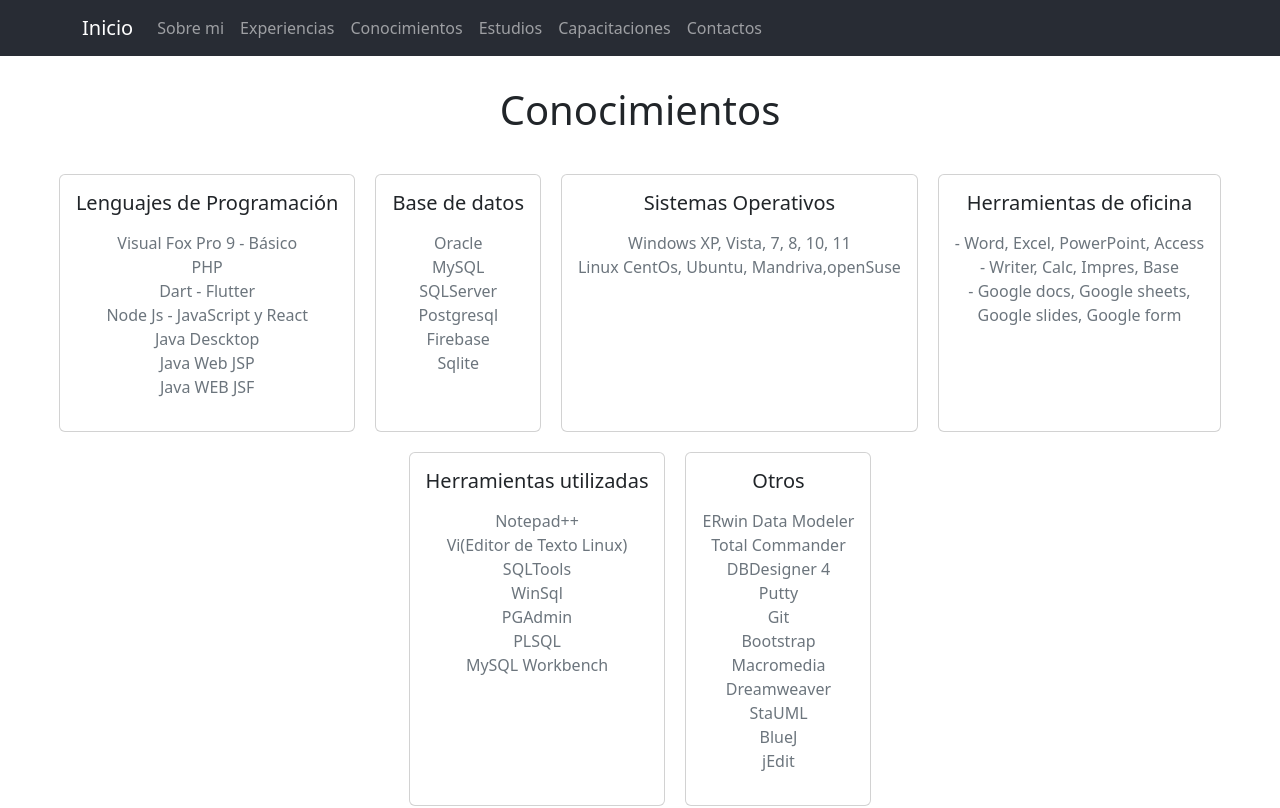
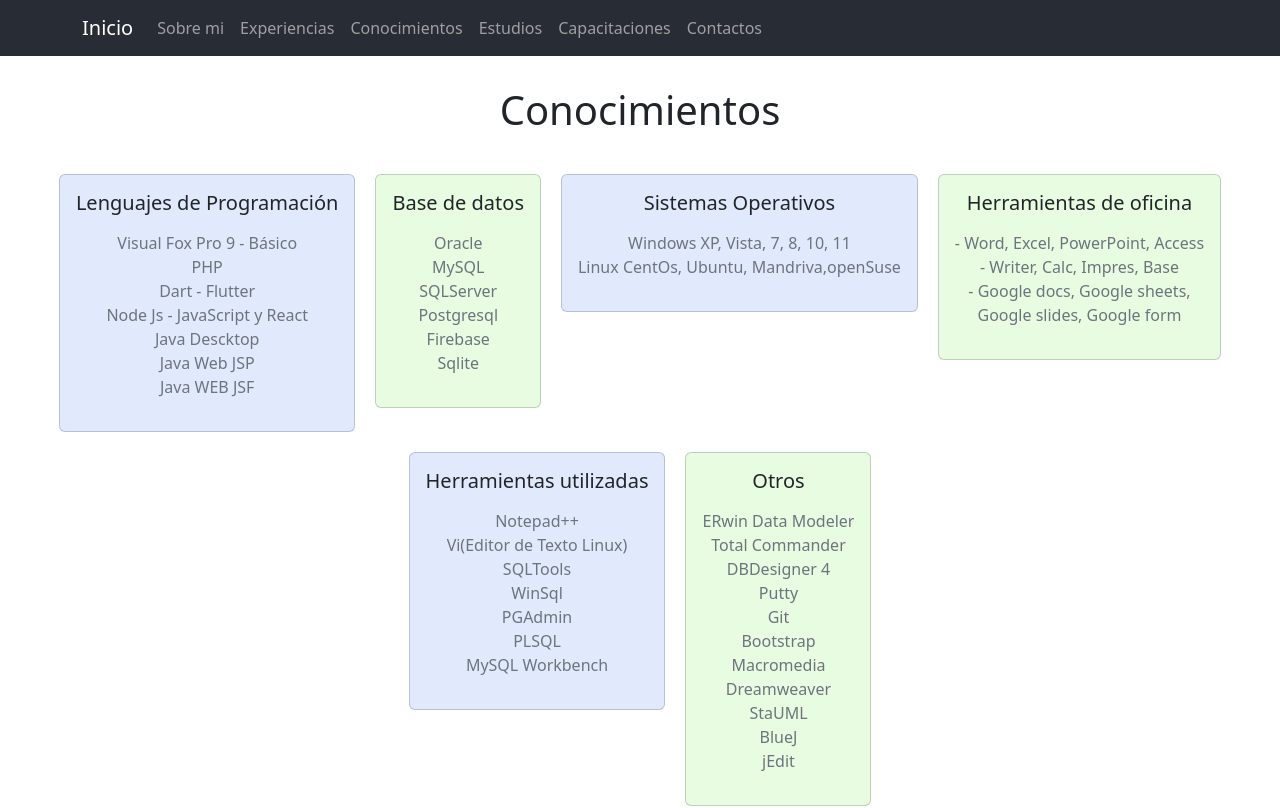
Before and after one commit to poravv/app-port-curricular-avvc, a React (Create React App) app: page /Conocimientos in a window 1280 px wide. Shown: the top 808 px of the page. Built offline with nearby package versions, Linux system fonts and the light colour scheme.

Commit message:
Agregado draggable para dinamismo

```diff
--- a/package.json
+++ b/package.json
@@ -3,6 +3,7 @@
   "version": "0.1.0",
   "private": true,
   "dependencies": {
+    "@hello-pangea/dnd": "^16.3.0",
     "@testing-library/jest-dom": "^5.16.5",
     "@testing-library/react": "^13.4.0",
     "@testing-library/user-event": "^13.5.0",
@@ -10,8 +11,10 @@
     "cdbreact": "^1.5.3",
     "mdb-react-ui-kit": "^4.2.0",
     "react": "^18.2.0",
+    "react-beautiful-dnd": "^13.1.1",
     "react-bootstrap": "^2.5.0",
     "react-dom": "^18.2.0",
+    "react-draggable": "^4.4.5",
     "react-icons": "^4.4.0",
     "react-router-dom": "^6.4.2",
     "react-scripts": "5.0.1",
--- a/src/App.css
+++ b/src/App.css
@@ -74,3 +74,32 @@
 .iconos {
   color: #B5B7C6;
 }
+
+
+.task-container {
+  /* border: 1px dotted pink; */
+  margin: 0;
+  list-style: none;
+  padding: 5px;
+  border-radius: 5px;
+  font-size: 3rem;
+
+  display: inline-flex;
+  flex-direction: column;
+}
+
+.task-item {
+  color: rgb(250, 82, 52);
+  box-shadow: 0px 2px 4px #4a4c4e;
+  border-radius: 5px;
+  padding: 0.3em 0.5em;
+  background-color: whitesmoke;
+  text-align: center;
+  margin: 5px;
+  border: 2px solid transparent;
+}
+
+.task-item:focus {
+  outline: none;
+  border: 2px solid #4a9af5;
+}
--- a/src/App.js
+++ b/src/App.js
@@ -5,9 +5,7 @@
 function App() {
   return (
     <div className="App">
-
       <NavigatorBar/>
-
       <footer>
       <Footer />
       </footer>
--- a/src/componentes/Conocimientos.js
+++ b/src/componentes/Conocimientos.js
@@ -1,11 +1,10 @@
-
-import MyCard from './card/MyCard';
-
-function Conocimientos() {
+import { useState } from 'react';
+import MyCard from '../componentes/card/MyCard';
+import { DragDropContext, Droppable, Draggable } from "@hello-pangea/dnd";
 
 const listaConocimientos = [
-
     {
+        id: "1",
         titulo: "Lenguajes de Programación",
         lista: `Visual Fox Pro 9 - Básico
         PHP
@@ -16,6 +15,7 @@
         Java WEB JSF`
     },
     {
+        id: "2",
         titulo: "Base de datos",
         lista: `Oracle
         MySQL
@@ -25,11 +25,13 @@
         Sqlite`
     },
     {
+        id: "3",
         titulo: "Sistemas Operativos",
         lista: `Windows XP, Vista, 7, 8, 10, 11
         Linux CentOs, Ubuntu, Mandriva,openSuse`
     },
     {
+        id: "4",
         titulo: "Herramientas de oficina",
         lista: `- Word, Excel, PowerPoint, Access
         - Writer, Calc, Impres, Base
@@ -37,6 +39,7 @@
         Google slides, Google form`
     },
     {
+        id: "5",
         titulo: "Herramientas utilizadas",
         lista: `Notepad++
         Vi(Editor de Texto Linux)
@@ -47,6 +50,7 @@
         MySQL Workbench`
     },
     {
+        id: "6",
         titulo: "Otros",
         lista: `ERwin Data Modeler
         Total Commander
@@ -62,16 +66,65 @@
     },
 ];
 
+const reorder = (list, startIndex, endIndex) => {
+    const result = [...list];
+    const [removed] = result.splice(startIndex, 1);
+    result.splice(endIndex, 0, removed);
+
+    return result;
+};
+
+
+function Conocimientos() {
+    const [tasks, setTasks] = useState(listaConocimientos);
     return (
         <>
             <section>
-                <h1 style={{ display: `flex`, justifyContent: `center`,margin:`30px` }}>Conocimientos</h1>
-                <div style={{ flexWrap: `wrap`, display: `flex`, justifyContent: `center` }}>
-                    {
-                        listaConocimientos.map((conocimientos) => {
-                            return <MyCard titulo={conocimientos.titulo} lista={conocimientos.lista} />
-                        })
+                <h1 style={{ display: `flex`, justifyContent: `center`, margin: `30px` }}>Conocimientos</h1>
+                <div >
+                    <DragDropContext
+                        onDragEnd={(result) => {
+                            const { source, destination } = result;
+                            if (!destination) {
+                                return;
                             }
+                            if (
+                                source.index === destination.index &&
+                                source.droppableId === destination.droppableId
+                            ) {
+                                return;
+                            }
+
+                            setTasks((prevTasks) =>
+                                reorder(prevTasks, source.index, destination.index)
+                            );
+                        }}
+                    >
+                            <Droppable droppableId="tasks">
+                                {(droppableProvided) => (
+                                    <div
+                                        {...droppableProvided.droppableProps}
+                                        ref={droppableProvided.innerRef}
+                                        style={{ flexWrap: `wrap`, display: `flex`, justifyContent: `center` }}
+                                    >
+                                        {tasks.map((task, index) => (
+                                            <Draggable key={task.id} draggableId={task.id} index={index}>
+                                                {(draggableProvided) => (
+                                                    <div
+                                                        {...draggableProvided.draggableProps}
+                                                        ref={draggableProvided.innerRef}
+                                                        {...draggableProvided.dragHandleProps}
+                                                    >
+                                                        <MyCard titulo={task.titulo} lista={task.lista} color={(index%2===0?'#E1E9FC':'#E7FCE1')} />
+                                                    </div>
+                                                )}
+                                            </Draggable>
+                                        ))}
+                                        {droppableProvided.placeholder}
+                                    </div>
+                                )}
+                            </Droppable>
+                    </DragDropContext>
                 </div>
             </section>
         </>
--- a/src/componentes/Experiencias.js
+++ b/src/componentes/Experiencias.js
@@ -1,15 +1,16 @@
 
+import { useState } from 'react';
 import MyCard from '../componentes/card/MyCard';
-
-function Experiencias() {
+import { DragDropContext, Droppable, Draggable } from "@hello-pangea/dnd";
 
 const listaExperiencias = [
     {
-            titulo:"One S.R.L",
-            adicional:"Marzo 2015-Hasta la fecha",
-            contenido:`Servicios Informáticos - Hardware y Software
+        id: "1",
+        titulo: "One S.R.L",
+        adicional: "Marzo 2015-Hasta la fecha",
+        contenido: `Servicios Informáticos - Hardware y Software
         Proyectos: Migración de base de datos OnDemand. Depuración de datos, E-Kuatia.`,
-            lista:`-Participación en tareas de Relevamiento de Datos
+        lista: `-Participación en tareas de Relevamiento de Datos
         -Diseño Lógico y Físico de Sistemas.
         -Control de Calidad del Producto Final.
         -Capacitación a Desarrolladores.
@@ -17,15 +18,17 @@
         -Sistema de Gestión One.`,
     },
     {
-            titulo:"Universidad Autónoma San Sebastián de San Lorenzo",
-            adicional:"Junio 2019 – diciembre 2021",
-            contenido:`Educación Universitaria
+        id: "2",
+        titulo: "Universidad Autónoma San Sebastián de San Lorenzo",
+        adicional: "Junio 2019 – diciembre 2021",
+        contenido: `Educación Universitaria
         Docente de Informática Empresarial`
     },
     {
-            titulo:"Freelancer",
-            adicional:"2020 - Hasta la fecha",
-            contenido:`Desarrollo de Apps y sistemas web`,
+        id: "3",
+        titulo: "Freelancer",
+        adicional: "2020 - Hasta la fecha",
+        contenido: `Desarrollo de Apps y sistemas web`,
         lista: `-Elaboración de Diagrama entidad relación
         -Configuración de servidores de base de datos privado con ip publica
         -Desarrollo de Servicios Rest con NodeJs, ORM Sequelize y base de datos MYSQL
@@ -36,20 +39,66 @@
     }
 ];
 
+const reorder = (list, startIndex, endIndex) => {
+    const result = [...list];
+    const [removed] = result.splice(startIndex, 1);
+    result.splice(endIndex, 0, removed);
+
+    return result;
+};
+
+function Experiencias() {
+
+    const [tasks, setTasks] = useState(listaExperiencias);
     return (
         <section>
-            <h1 style={{display: `flex`, justifyContent: `center`,margin:`30px` }}>Experiencias</h1>
-            <div className="container d-flex justify-content-center">
-            <div className="column">
-                <div className="row-md-4">
-                    {
-                        listaExperiencias.map((experiencia) => {
-                            return <MyCard titulo={experiencia.titulo} lista={experiencia.lista} adicional={experiencia.adicional} contenido={experiencia.contenido} />
-                        })
+            <DragDropContext
+            onDragEnd={(result) => {
+                const { source, destination } = result;
+                if (!destination) {
+                    return;
                 }
+                if (
+                    source.index === destination.index &&
+                    source.droppableId === destination.droppableId
+                ) {
+                    return;
+                }
+
+                setTasks((prevTasks) =>
+                    reorder(prevTasks, source.index, destination.index)
+                );
+            }}
+        >
+            <div className="app">
+            <h1 style={{ display: `flex`, justifyContent: `center`,margin:`30px` }}>Experiencias</h1>
+                <Droppable droppableId="tasks">
+                    {(droppableProvided) => (
+                        <ul
+                            {...droppableProvided.droppableProps}
+                            ref={droppableProvided.innerRef}
+                            //className="task-container"
+                        >
+                            {tasks.map((task, index) => (
+                                <Draggable key={task.id} draggableId={task.id} index={index}>
+                                    {(draggableProvided) => (
+                                        <div
+                                            {...draggableProvided.draggableProps}
+                                            ref={draggableProvided.innerRef}
+                                            {...draggableProvided.dragHandleProps}
+                                            //className="task-item"
+                                        >
+                                            <MyCard titulo={task.titulo} lista={task.lista} adicional={task.adicional} contenido={task.contenido} />
                                         </div>
+                                    )}
+                                </Draggable>
+                            ))}
+                            {droppableProvided.placeholder}
+                        </ul>
+                    )}
+                </Droppable>
             </div>
-        </div>
+        </DragDropContext>
         </section>
     );
 }
--- a/src/componentes/SobreMi.js
+++ b/src/componentes/SobreMi.js
@@ -2,8 +2,6 @@
 import { Container } from "react-bootstrap";
 import '../App.css';
 import imagen2 from '../assets/programacion3.png';
-
-
 
 const SobreMi = () => {
     return (
--- a/src/componentes/card/MyCard.js
+++ b/src/componentes/card/MyCard.js
@@ -1,10 +1,10 @@
 import React from "react";
 import { Card } from "react-bootstrap";
 
-function MyCard({ titulo, contenido, adicional, lista }) {
+function MyCard({ titulo, contenido, adicional, lista,color}) {
   return (
     <>
-      <Card className="card" style={{ margin: `10px`, display: `flex`, flexDirection: `row`, justifyContent: `center` }}>
+      <Card className="card" style={{ margin: `10px`, display: `flex`, flexDirection: `row`, justifyContent: `center`,backgroundColor:(color===null||color==='undefine'?'white':color) }}>
         <Card.Body>
           <Card.Title>{titulo}</Card.Title>
           <Card.Text className="card-text text-secondary">
--- a/src/componentes/card/MyCardSimple.js
+++ b/src/componentes/card/MyCardSimple.js
@@ -3,13 +3,11 @@
 
 function MyCardSimple({ contenido }) {
   return (
-    <>
     <div className="column" style={{ margin: `5px`, display: `flex`, flexDirection: `row`, justifyContent: `center` }}>
       <div className='tarea-contenedor'>
       {contenido}
     </div>
     </div>
-    </>
 );
 }
 
```
Also changed, not shown: src/componentes/Capacitaciones.js (+3 -5 lines), public/manifest.json, 1 other file (tests, documents, lock files or other folders). Lines whose indentation alone changed are shown as unchanged.
